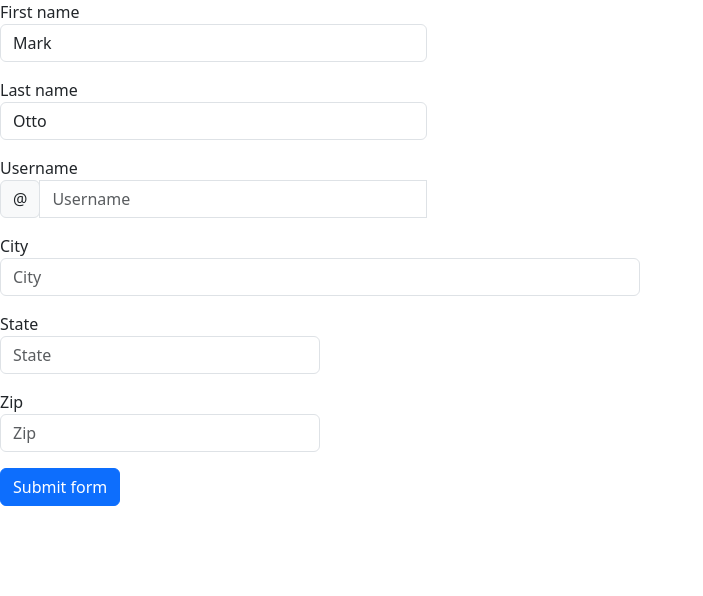
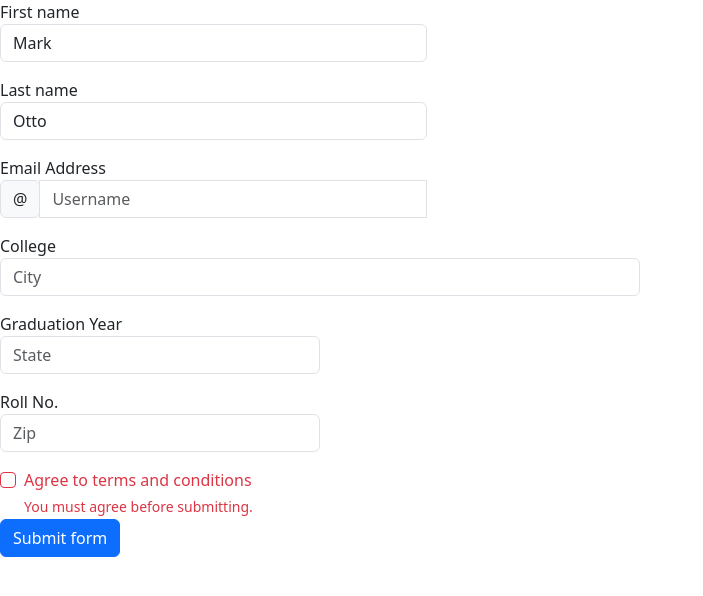
Before and after one commit to acciojob/bootstrap-form-easy-teja-accio, a website: page main.html in a window 1280 px wide. Shown: the whole page, without its empty margins (0-703 px from the left). Drawn offline with nearby package versions, Linux system fonts and the light colour scheme.

Commit message:
created a submission

```diff
--- a/main.html
+++ b/main.html
@@ -27,38 +27,49 @@
       </div>
     </div>
     <div class="col-md-4 mb-3">
-      <label for="validationTooltipUsername">Username</label>
+      <label for="validationTooltipUsername">Email Address</label>
       <div class="input-group">
         <div class="input-group-prepend">
           <span class="input-group-text" id="validationTooltipUsernamePrepend">@</span>
         </div>
         <input type="text" class="form-control" id="validationTooltipUsername" placeholder="Username" aria-describedby="validationTooltipUsernamePrepend" required>
         <div class="invalid-tooltip">
-          Please choose a unique and valid username.
+          Email required.
         </div>
       </div>
     </div>
   </div>
   <div class="form-row">
     <div class="col-md-6 mb-3">
-      <label for="validationTooltip03">City</label>
+      <label for="validationTooltip03">College</label>
       <input type="text" class="form-control" id="validationTooltip03" placeholder="City" required>
       <div class="invalid-tooltip">
-        Please provide a valid city.
+        Please provide a valid college.
       </div>
     </div>
     <div class="col-md-3 mb-3">
-      <label for="validationTooltip04">State</label>
+      <label for="validationTooltip04">Graduation Year</label>
       <input type="text" class="form-control" id="validationTooltip04" placeholder="State" required>
       <div class="invalid-tooltip">
-        Please provide a valid state.
+        Please provide a valid Graduation Year.
       </div>
     </div>
     <div class="col-md-3 mb-3">
-      <label for="validationTooltip05">Zip</label>
+      <label for="validationTooltip05">Roll No.</label>
       <input type="text" class="form-control" id="validationTooltip05" placeholder="Zip" required>
       <div class="invalid-tooltip">
-        Please provide a valid zip.
+        Please provide a valid Roll no.
+      </div>
+    </div>
+  </div>
+		<div class="form-group">
+    <div class="form-check">
+      <input class="form-check-input is-invalid" type="checkbox" value="" id="invalidCheck3" required>
+      <label class="form-check-label" for="invalidCheck3">
+        Agree to terms and conditions
+      </label>
+      <div class="invalid-feedback">
+        You must agree before submitting.
       </div>
     </div>
   </div>
```
